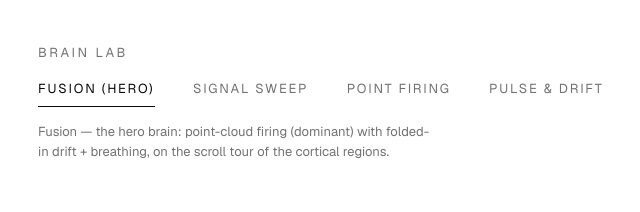
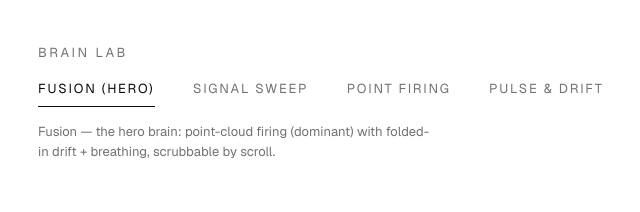
Before and after one commit to mukilan-rajasekar/soma, a Next.js app: page /brain-lab in a window 1280 px wide. Shown: the top 212 px of the page, without its empty margins (18-658 px from the left). Built offline with nearby package versions, Linux system fonts and the light colour scheme; no server answers.

Commit message:
site(brain-lab): restore Fusion caption to the scroll-scrub hero

```diff
--- a/src/app/brain-lab/page.tsx
+++ b/src/app/brain-lab/page.tsx
@@ -28,8 +28,8 @@ const TABS: {
     id: "fusion",
     label: "Fusion (hero)",
     caption:
-      "Fusion — the hero brain: point-cloud firing (dominant) with folded-in drift + breathing, on the scroll tour of the cortical regions.",
-    // BrainField self-listens to wheel/touch, so the scroll tour is testable here too.
+      "Fusion — the hero brain: point-cloud firing (dominant) with folded-in drift + breathing, scrubbable by scroll.",
+    // No progressRef in the lab → BrainField self-listens to wheel/touch so scroll is testable.
     Component: () => <BrainField />,
   },
   {
```
